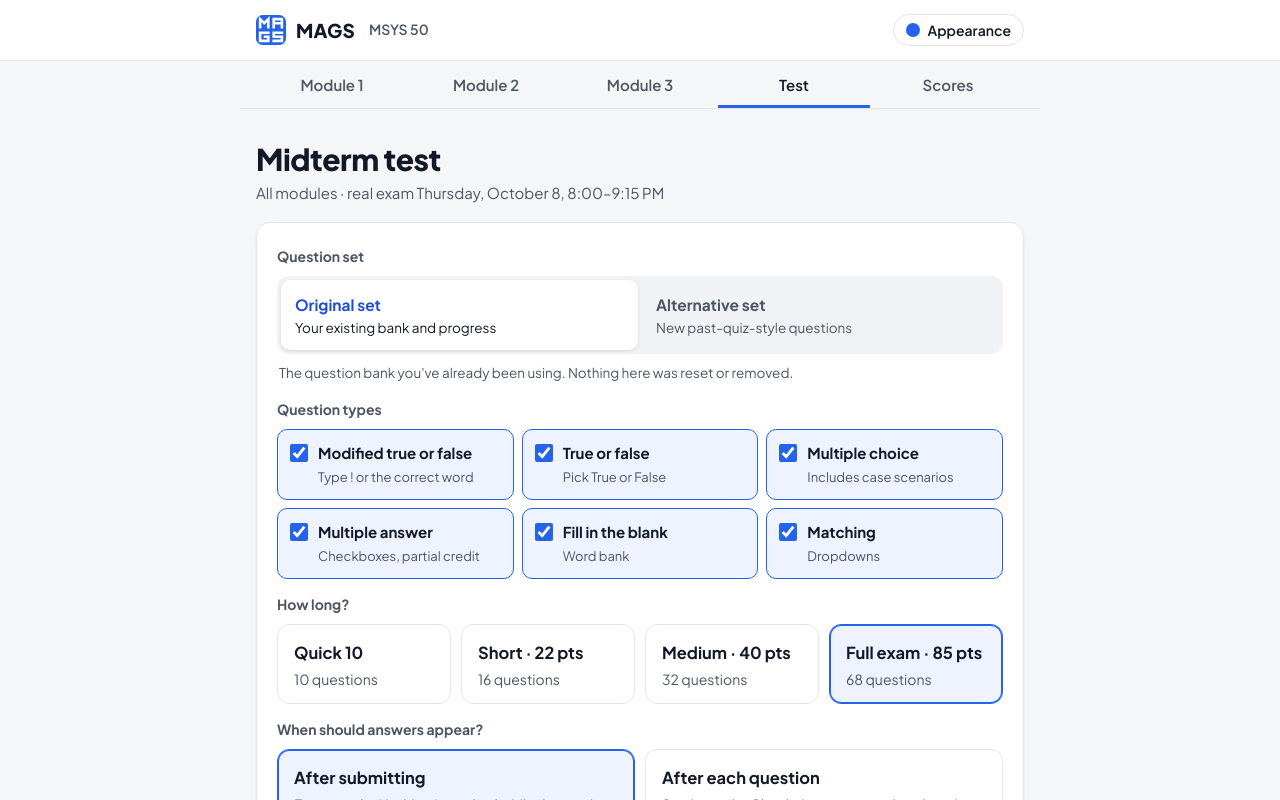
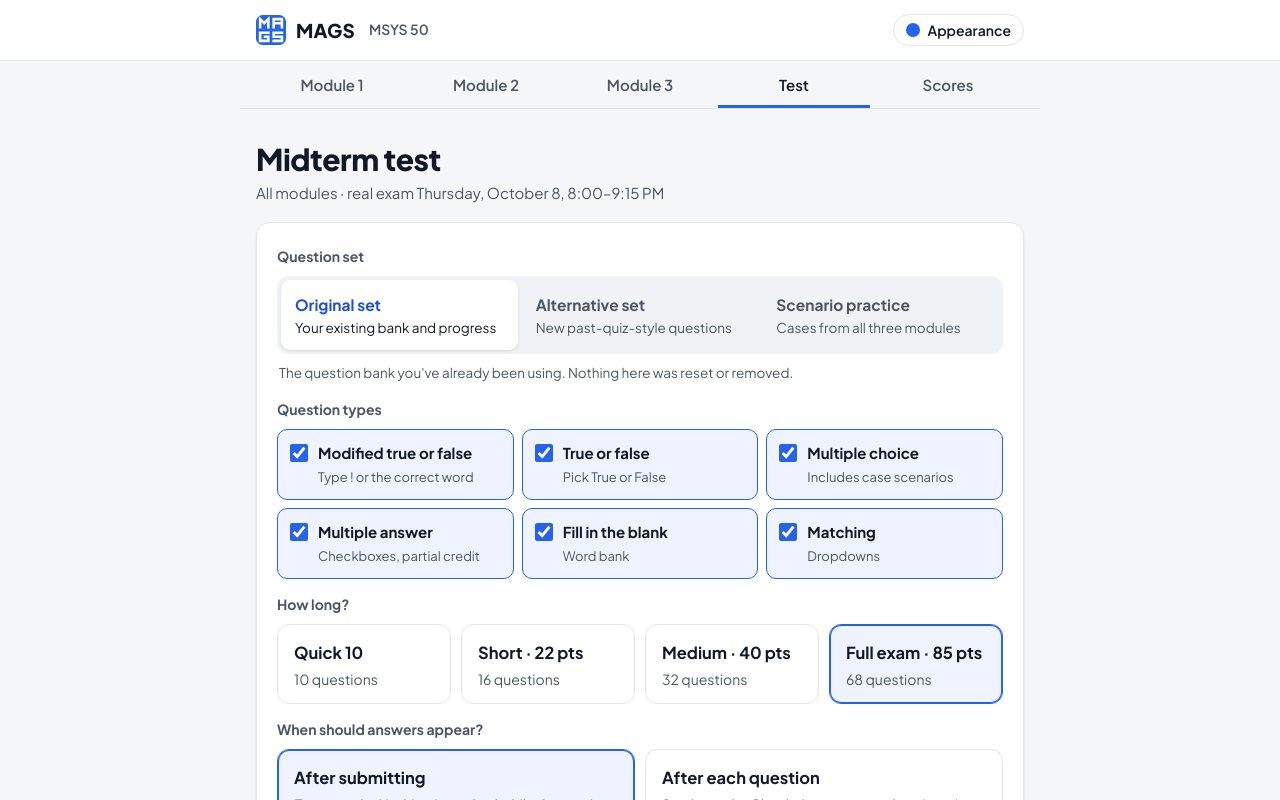
Before and after one commit to surveiLance/msys50reviewer, a Next.js app: page /msys-50/test/midterm in a window 1280 px wide. Shown: the top 800 px of the page. Built offline with nearby package versions, Linux system fonts and the light colour scheme.

Commit message:
feat(tests): add midterm scenario practice

```diff
--- a/app/globals.css
+++ b/app/globals.css
@@ -326,12 +326,14 @@ figure.dg figcaption{font-size:14px;color:var(--muted);margin-top:10px;line-heig
 .qz-facts{display:flex;flex-wrap:wrap;gap:8px}
 .qz-facts span{background:var(--surface-2);border-radius:99px;padding:6px 12px;font-size:14px;font-weight:600}
 .qz-set-tabs{display:grid;grid-template-columns:1fr 1fr;gap:4px;padding:4px;border-radius:12px;background:var(--surface-2)}
+.qz-set-tabs.n3{grid-template-columns:repeat(3,1fr)}
 .qz-set-tabs button{appearance:none;display:grid;gap:2px;text-align:left;padding:12px 14px;border:0;border-radius:9px;background:transparent;color:var(--muted);cursor:pointer;font:inherit}
 .qz-set-tabs button b{font-size:15.5px;color:inherit}
 .qz-set-tabs button span{font-size:13.5px;line-height:1.35}
 .qz-set-tabs button[aria-selected="true"]{background:var(--surface);color:var(--ink);box-shadow:0 1px 3px rgba(0,0,0,.12)}
 .qz-set-tabs button[aria-selected="true"] b{color:var(--accent-ink)}
 .qz-set-note{margin:8px 2px 0!important;font-size:13.5px;color:var(--muted)}
+@media (max-width:700px){.qz-set-tabs.n3{grid-template-columns:1fr}}
 @media (max-width:500px){.qz-set-tabs{grid-template-columns:1fr}}
 .qz-modes{display:grid;grid-template-columns:1fr 1fr;gap:10px}
 .qz-mode{appearance:none;text-align:left;background:var(--surface);color:var(--ink);border:1.5px solid var(--line);border-radius:12px;padding:14px 16px;cursor:pointer;display:grid;gap:3px;font:inherit}
--- a/components/Quiz.tsx
+++ b/components/Quiz.tsx
@@ -6,7 +6,7 @@ import type { AlternativeQuestion, BlankItem, McItem, MidtermSpec, MtfItem, Mult
 import { load, save } from "@/lib/quiz";
 import {
   type Answer, type Graded, type QType, type Question, MULTI_POINTS, QTYPES, TRUE_MARK, grade, pickTypes, points,
-  poolAlternativeMidterm, poolAlternativeModule, poolMidterm, poolModule,
+  poolAlternativeMidterm, poolAlternativeModule, poolMidterm, poolModule, poolScenarioMidterm,
   poolSize, roundCounts, roundPoints, totalPoints, typeLabel,
 } from "@/lib/questions";
 import { pct, recordAttempt } from "@/lib/scores";
@@ -55,7 +55,7 @@ type Run = {
 };
 
 type LengthKey = "quick" | "short" | "medium" | "long";
-type QuestionSet = "original" | "alternative";
+type QuestionSet = "original" | "alternative" | "scenarios";
 /** The real midterm's size, for scaling the timer of shorter rounds. */
 const EXAM_POINTS = 85;
 const ALL_TYPES = QTYPES.map((t) => t.key);
@@ -177,8 +177,9 @@ export default function Quiz(props: Props) {
     if (Array.isArray(ts)) setTypes(ALL_TYPES.filter((t) => ts.includes(t)));
     setInstantFeedback(load<boolean>(`feedback-${subject}`, false));
     const set = load<string | null>(`${storageKey}-question-set`, null);
-    if (set === "alternative" && Object.values(props.alternative || {}).some((items) => items.length)) setQuestionSet("alternative");
-  }, [runKey, storageKey, subject, props.alternative]);
+    if (set === "scenarios" && midterm && Object.values(props.scenarios || {}).some((items) => items.length)) setQuestionSet("scenarios");
+    else if (set === "alternative" && Object.values(props.alternative || {}).some((items) => items.length)) setQuestionSet("alternative");
+  }, [runKey, storageKey, subject, midterm, props.alternative, props.scenarios]);
 
   // Focus mode: only the test is on screen while it runs.
   useEffect(() => {
@@ -207,9 +208,15 @@ export default function Quiz(props: Props) {
       : poolAlternativeModule(props.alternative?.[props.module || ""], props.module || ""),
     [midterm, props.alternative, props.module],
   );
+  const scenarioPool = useMemo(() => poolScenarioMidterm(midterm ? props.scenarios : {}), [midterm, props.scenarios]);
   const hasAlternative = poolSize(alternativePool, ALL_TYPES) > 0;
-  const pool = questionSet === "alternative" && hasAlternative ? alternativePool : originalPool;
-  const seenKey = questionSet === "alternative" ? `${storageKey}-alternative-seen1` : `${storageKey}-seen3`;
+  const hasScenarios = midterm && poolSize(scenarioPool, ALL_TYPES) > 0;
+  const pool = questionSet === "scenarios" && hasScenarios
+    ? scenarioPool
+    : questionSet === "alternative" && hasAlternative ? alternativePool : originalPool;
+  const seenKey = questionSet === "scenarios"
+    ? `${storageKey}-scenario-seen1`
+    : questionSet === "alternative" ? `${storageKey}-alternative-seen1` : `${storageKey}-seen3`;
   useEffect(() => setSeen(load<string[]>(seenKey, [])), [seenKey]);
   const sizes = useMemo(
     () =>
@@ -231,8 +238,10 @@ export default function Quiz(props: Props) {
     const ids = new Set(types.flatMap((t) => pool[t].map((q) => baseId(q.id))));
     return seen.filter((id) => ids.has(id)).length;
   }, [seen, pool, types]);
-  // A shorter timed midterm gets proportionally less time.
-  const minutes = props.timerMinutes ? Math.max(5, Math.ceil((props.timerMinutes * size.pts) / EXAM_POINTS)) : 0;
+  // Scenario practice uses the instructor's one-hour completion target; other midterm rounds scale from the 75-minute exam.
+  const minutes = questionSet === "scenarios"
+    ? Math.max(5, Math.ceil((60 * size.questions) / Math.max(1, poolSize(scenarioPool, ALL_TYPES))))
+    : props.timerMinutes ? Math.max(5, Math.ceil((props.timerMinutes * size.pts) / EXAM_POINTS)) : 0;
 
   const toggleType = (t: QType) => {
     const next = types.includes(t) ? types.filter((x) => x !== t) : ALL_TYPES.filter((x) => x === t || types.includes(x));
@@ -242,9 +251,13 @@ export default function Quiz(props: Props) {
   const typeSummary = activeTypes.length === availableTypes.length ? "All available types" : `${activeTypes.length} type${activeTypes.length === 1 ? "" : "s"}`;
   const chooseQuestionSet = (next: QuestionSet) => {
     setQuestionSet(next);
-    setSeen(load<string[]>(next === "alternative" ? `${storageKey}-alternative-seen1` : `${storageKey}-seen3`, []));
+    const nextSeenKey = next === "scenarios"
+      ? `${storageKey}-scenario-seen1`
+      : next === "alternative" ? `${storageKey}-alternative-seen1` : `${storageKey}-seen3`;
+    setSeen(load<string[]>(nextSeenKey, []));
     save(`${storageKey}-question-set`, next);
   };
+  const questionSetLabel = questionSet === "scenarios" ? "Scenario practice" : questionSet === "alternative" ? "Alternative set" : "Original set";
 
   const start = () => {
     if (!size.questions) return;
@@ -257,7 +270,7 @@ export default function Quiz(props: Props) {
     setRun({
       v: 3, qs: r.qs, answers: r.qs.map(() => ({})), idx: 0, startedAt: t,
       deadline: midterm && timed && minutes ? t + minutes * 60_000 : null,
-      timed: midterm ? timed : undefined, label: `${questionSet === "alternative" ? "Alternative set" : "Original set"} · ${size.label} · ${typeSummary}`,
+      timed: midterm ? timed : undefined, label: `${questionSetLabel} · ${size.key === "long" && questionSet === "scenarios" ? "All scenarios" : size.label} · ${typeSummary}`,
       feedback: instantFeedback, revealed: false,
       questionSet,
     });
@@ -390,10 +403,10 @@ export default function Quiz(props: Props) {
           </div>
         )}
         <div className="qz-panel">
-          {hasAlternative && (
+          {(hasAlternative || hasScenarios) && (
             <div>
               <h4 className="qz-h">Question set</h4>
-              <div className="qz-set-tabs" role="tablist" aria-label="Question set">
+              <div className={`qz-set-tabs${hasScenarios ? " n3" : ""}`} role="tablist" aria-label="Question set">
                 <button role="tab" aria-selected={questionSet === "original"} onClick={() => chooseQuestionSet("original")}>
                   <b>Original set</b>
                   <span>Your existing bank and progress</span>
@@ -402,9 +415,17 @@ export default function Quiz(props: Props) {
                   <b>Alternative set</b>
                   <span>New past-quiz-style questions</span>
                 </button>
+                {hasScenarios && (
+                  <button role="tab" aria-selected={questionSet === "scenarios"} onClick={() => chooseQuestionSet("scenarios")}>
+                    <b>Scenario practice</b>
+                    <span>Cases from all three modules</span>
+                  </button>
+                )}
               </div>
               <p className="qz-set-note">
-                {questionSet === "alternative"
+                {questionSet === "scenarios"
+                  ? `${poolSize(scenarioPool, ALL_TYPES)} lesson-validated scenarios. Each round balances Modules 1–3 when possible.`
+                  : questionSet === "alternative"
                   ? `${poolSize(alternativePool, ALL_TYPES)} independently written questions based on the lessons. Each concept appears in one format.`
                   : "The question bank you've already been using. Nothing here was reset or removed."}
               </p>
@@ -435,7 +456,7 @@ export default function Quiz(props: Props) {
             <div className={`qz-modes n${shownSizes.length}`} role="radiogroup" aria-label="Test length">
               {shownSizes.map((l) => (
                 <button key={l.key} className="qz-mode" role="radio" aria-checked={size.key === l.key} onClick={() => setLength(l.key)} disabled={!l.questions}>
-                  <b>{l.key === "quick" ? l.label : `${l.label} · ${l.pts} pts`}</b>
+                  <b>{l.key === "quick" ? l.label : `${l.key === "long" && questionSet === "scenarios" ? "All scenarios" : l.label} · ${l.pts} pts`}</b>
                   <span>{l.questions} questions{midterm && timed ? "" : ` · about ${estMinutes(l.pts)} min`}</span>
                 </button>
               ))}
@@ -477,7 +498,7 @@ export default function Quiz(props: Props) {
             <div className="qz-modes" role="radiogroup" aria-label="Timer">
               <button className="qz-mode" role="radio" aria-checked={timed} onClick={() => setTimed(true)}>
                 <b>Timed · {minutes} min</b>
-                <span>{size.key === "long" ? "Like the real exam." : "Scaled to this length."} Submits when time runs out.</span>
+                <span>{size.key === "long" && questionSet === "scenarios" ? "A one-hour scenario target." : size.key === "long" ? "Like the real exam." : questionSet === "scenarios" ? "Scaled from the one-hour scenario target." : "Scaled to this length."} Submits when time runs out.</span>
               </button>
               <button className="qz-mode" role="radio" aria-checked={!timed} onClick={() => setTimed(false)}>
                 <b>Untimed</b>
@@ -488,7 +509,7 @@ export default function Quiz(props: Props) {
 
           {activeTypes.length > 0 ? (
             <p className="qz-note">
-              Every round picks questions you haven&apos;t seen yet{midterm ? ", from every module" : questionSet === "alternative" ? ", from this alternative set" : ", from all of this module's question sets"}.
+              Every round picks questions you haven&apos;t seen yet{questionSet === "scenarios" ? ", balanced across Modules 1–3" : midterm ? ", from every module" : questionSet === "alternative" ? ", from this alternative set" : ", from all of this module's question sets"}.
               {seenCount > 0 ? ` You've practiced ${seenCount} of ${bank} questions.` : ` ${bank} questions to rotate through.`}
             </p>
           ) : (
--- a/lib/questions.ts
+++ b/lib/questions.ts
@@ -229,6 +229,18 @@ export function poolAlternativeMidterm(items: Record<string, AlternativeQuestion
   return out;
 }
 
+/** Midterm-only practice containing every lesson-validated case scenario. */
+export function poolScenarioMidterm(scenarios: Record<string, McItem[]> = {}): Pool {
+  const out = emptyPool();
+  out.mc = Object.entries(scenarios).flatMap(([module, items]) =>
+    items.map((item, i) => ({
+      ...mcQ(item, "Scenario practice", module),
+      id: `scenario:${module}:${i}`,
+    })),
+  );
+  return out;
+}
+
 /** Matching questions show at most this many rows per round, so one can't take over a short test. */
 export const MATCH_ROWS = 5;
 
@@ -307,6 +319,24 @@ const avgRows = (qs: Question[]) => (qs.length ? Math.round(qs.reduce((s, q) =>
 /** Modified and plain true or false share a statement; treat them as one for "seen" and within a round. */
 const baseId = (id: string) => id.replace(/^(tf|t2):/, "st:");
 
+/** Scenario rounds rotate across modules instead of clustering randomly in one module. */
+function variedScenarioPick(qs: Question[], n: number): Question[] {
+  if (!qs.some((q) => q.id.startsWith("scenario:"))) return shuffle(qs).slice(0, n);
+  const groups = new Map<string, Question[]>();
+  shuffle(qs).forEach((q) => {
+    const key = q.kind !== "match" && q.mod ? q.mod : "other";
+    groups.set(key, [...(groups.get(key) || []), q]);
+  });
+  const picked: Question[] = [];
+  while (picked.length < n && [...groups.values()].some((group) => group.length)) {
+    shuffle([...groups.keys()]).forEach((key) => {
+      const group = groups.get(key)!;
+      if (picked.length < n && group.length) picked.push(group.pop()!);
+    });
+  }
+  return picked;
+}
+
 /**
  * Builds a round: unseen questions first within each type, never the same statement twice,
  * matching trimmed to MATCH_ROWS random rows. A type whose questions have all been seen starts over.
@@ -321,14 +351,14 @@ export function pickTypes(pool: Pool, counts: Record<QType, number>, seen: strin
     if (!n) return;
     const seenSet = new Set(nextSeen);
     const avail = pool[t].filter((q) => !used.has(baseId(q.id)));
-    let fresh = shuffle(avail.filter((q) => !seenSet.has(baseId(q.id)))).slice(0, n);
+    let fresh = variedScenarioPick(avail.filter((q) => !seenSet.has(baseId(q.id))), n);
     if (fresh.length < n) {
       // Everything of this type has been seen: start this type over.
       restarted = true;
       const ids = new Set(pool[t].map((q) => baseId(q.id)));
       nextSeen = nextSeen.filter((id) => !ids.has(id));
       const have = new Set(fresh.map((q) => q.id));
-      fresh = [...fresh, ...shuffle(avail.filter((q) => !have.has(q.id))).slice(0, n - fresh.length)];
+      fresh = [...fresh, ...variedScenarioPick(avail.filter((q) => !have.has(q.id)), n - fresh.length)];
     }
     fresh.forEach((q) => {
       used.add(baseId(q.id));
--- a/lib/tests.ts
+++ b/lib/tests.ts
@@ -1,5 +1,5 @@
 import type { SubjectData, SubjectMeta } from "./types";
-import { QTYPES, poolAlternativeMidterm, poolAlternativeModule, poolMidterm, poolModule, poolSize } from "./questions";
+import { QTYPES, poolAlternativeMidterm, poolAlternativeModule, poolMidterm, poolModule, poolScenarioMidterm, poolSize } from "./questions";
 
 export type TestInfo = {
   slug: string; // "module-2" or "midterm" → /[subject]/test/[slug]
@@ -10,6 +10,8 @@ export type TestInfo = {
   bank: number;
   /** independently authored questions in the optional alternative set */
   alternativeBank?: number;
+  /** lesson-validated cases available in the midterm's scenario-only set */
+  scenarioBank?: number;
 };
 
 const ALL = QTYPES.map((t) => t.key);
@@ -32,6 +34,7 @@ export function listTests(subject: SubjectMeta, data: SubjectData): TestInfo[] {
       subtitle: `All modules · real exam ${subject.exam.when}`,
       bank: poolSize(poolMidterm(data.midterm, data.pools, data.scenarios, data.tests, data.multi, data.blanks), ALL),
       alternativeBank: poolSize(poolAlternativeMidterm(data.alternative), ALL),
+      scenarioBank: poolSize(poolScenarioMidterm(data.scenarios), ALL),
     });
   }
   return tests;
```
Also changed, not shown: app/[subject]/test/page.tsx (+1 -1 lines).
